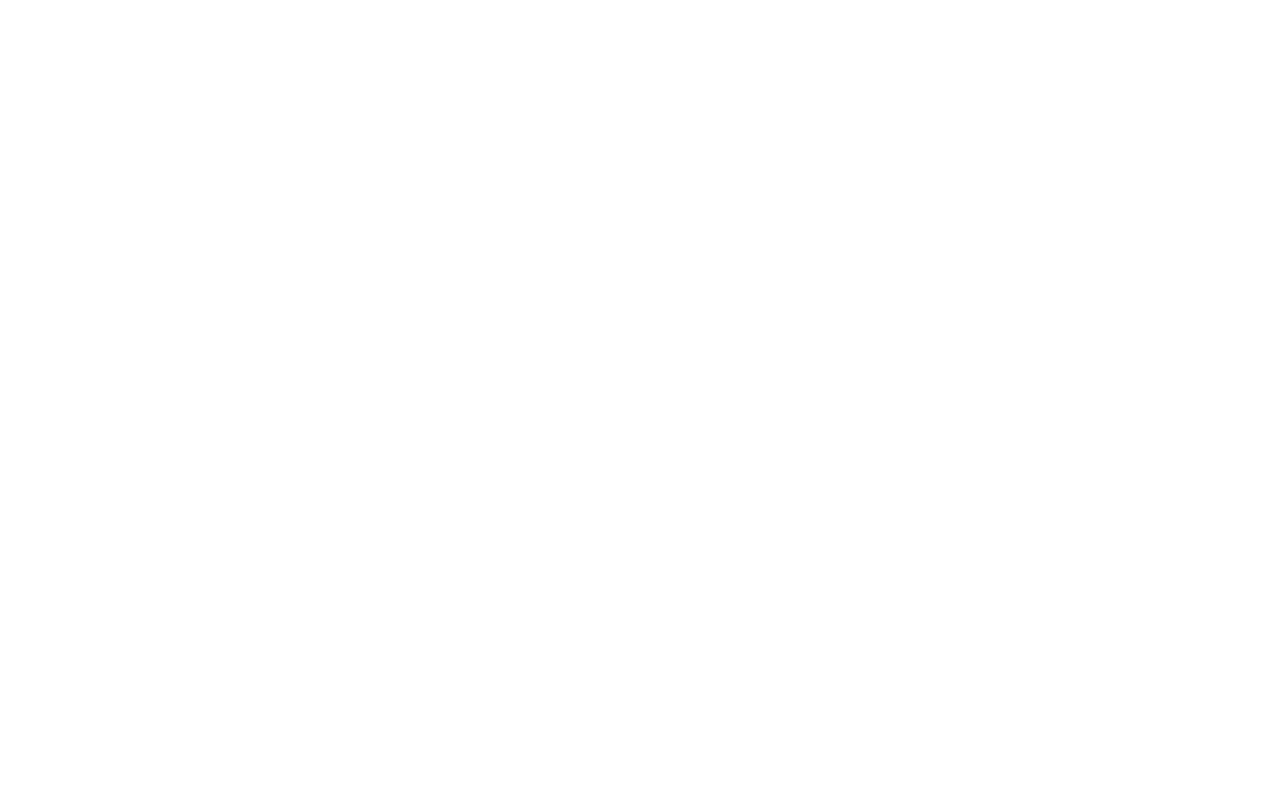
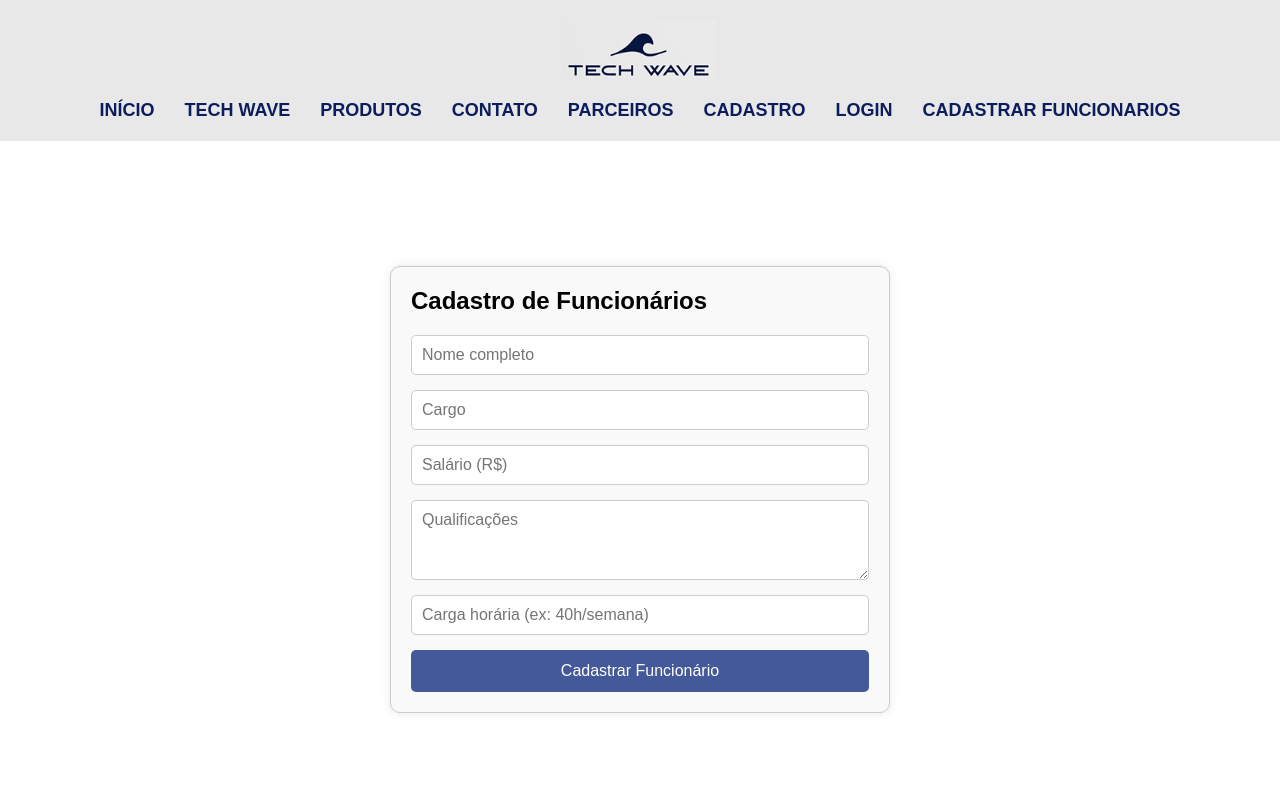
Before and after one commit to viniciusielo4/TechWave, a React (Create React App) app: page /cadastrofuncionarios in a window 1280 px wide. Before the commit this address had no page. Shown: the top 800 px of the page. Built offline with nearby package versions, Linux system fonts and the light colour scheme.

Commit message:
Add files via upload

```diff
--- a/src/App.css
+++ b/src/App.css
@@ -837,7 +837,7 @@
 
 .cadastro-form button {
   padding: 12px;
-  background-color: #007BFF;
+  background-color: #445999;
   color: white;
   font-size: 16px;
   border: none;
@@ -845,10 +845,6 @@
   cursor: pointer;
 }
 
-.cadastro-form button:hover {
-  background-color: #0056b3;
-}
-
 .cadastro-form h2{
 padding: 10px;
 }
--- a/src/App.js
+++ b/src/App.js
@@ -8,7 +8,7 @@
 import Sobre from './pages/Sobre';
 import Contato from './pages/Contato'
 import Home from './pages/Home';
-import CadastroProdutos from './pages/CadastroProdutos';
+import CadastroFuncionarios from './pages/CadastroFuncionarios';
 
 
 
@@ -23,7 +23,7 @@
         <Route path="/sobre" element={<Sobre/>} />
         <Route path="/contato" element={<Contato/>} />
         <Route path="/home" element={<Home/>} />
-        <Route path="/cadastroprodutos" element={<CadastroProdutos/>}/>
+        <Route path="/cadastrofuncionarios" element={<CadastroFuncionarios/>}/>
       </Routes>
     </Router>
   );
--- a/src/pages/Cabecalho.js
+++ b/src/pages/Cabecalho.js
@@ -16,7 +16,7 @@
           <li><Link to="/parceiro">PARCEIROS</Link></li>
           <li><Link to="/cadastro">CADASTRO</Link></li>
           <li><Link to="/">LOGIN</Link></li>
-          <li><Link to="/cadastroprodutos">CADASTRAR PRODUTOS</Link></li>
+          <li><Link to="/cadastrofuncionarios">CADASTRAR FUNCIONARIOS</Link></li>
 
         </ul>
       </nav>
--- /dev/null
+++ b/src/pages/CadastroFuncionarios.js
@@ -0,0 +1,81 @@
+import Cabecalho from './Cabecalho';
+import '../App.css';
+import React, { useState } from 'react';
+import Footer from '../components/Footer';
+
+function CadastroFuncionarios() {
+  const [funcionario, setFuncionario] = useState({
+    nomeCompleto: '',
+    cargo: '',
+    salario: '',
+    qualificacoes: '',
+    cargaHoraria: '',
+  });
+
+
+
+  const handleChange = (e) => {
+    setFuncionario({ ...funcionario, [e.target.name]: e.target.value });
+  };
+
+
+  const handleSubmit = (e) => {
+    e.preventDefault();
+    console.log('Funcionário cadastrado:', funcionario);
+  };
+
+  return (
+    <div>
+      <Cabecalho />
+      <div className="cadastro-container">
+        <h2>Cadastro de Funcionários</h2>
+        <form onSubmit={handleSubmit} className="cadastro-form">
+          <input
+            type="text"
+            name="nomeCompleto"
+            placeholder="Nome completo"
+            value={funcionario.nomeCompleto}
+            onChange={handleChange}
+            required
+          />
+          <input
+            type="text"
+            name="cargo"
+            placeholder="Cargo"
+            value={funcionario.cargo}
+            onChange={handleChange}
+            required
+          />
+          <input
+            type="number"
+            name="salario"
+            placeholder="Salário (R$)"
+            value={funcionario.salario}
+            onChange={handleChange}
+            required
+          />
+          <textarea
+            name="qualificacoes"
+            placeholder="Qualificações"
+            value={funcionario.qualificacoes}
+            onChange={handleChange}
+            required
+          />
+          <input
+            type="text"
+            name="cargaHoraria"
+            placeholder="Carga horária (ex: 40h/semana)"
+            value={funcionario.cargaHoraria}
+            onChange={handleChange}
+            required
+          />
+
+          <button type="submit">Cadastrar Funcionário</button>
+        </form>
+      </div>
+      <Footer />
+    </div>
+  );
+}
+
+export default CadastroFuncionarios;
```
